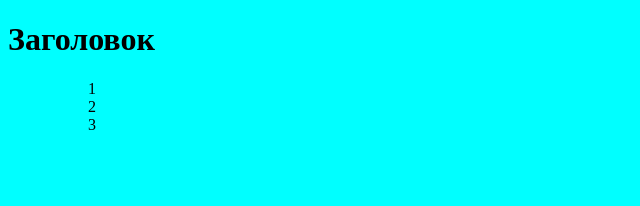
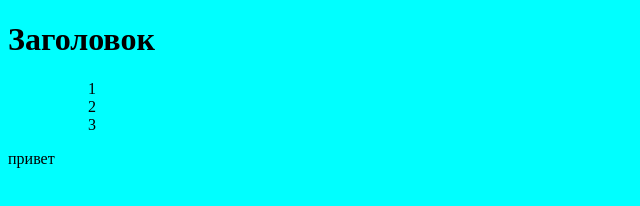
Before and after one commit to AlAndreev92/git-hub-for-beginnes, a plain HTML site: page index.html in a window 1280 px wide. Shown: the full height of the page, 0-640 px from the left. Drawn offline with Linux system fonts and the light colour scheme.

Commit message:
Написал Привет

```diff
--- a/index.html
+++ b/index.html
@@ -12,5 +12,6 @@
     <ul>2</ul>
     <ul>3</ul>
 </ol>
+<p>привет</p>
 </body>
 </html>
```
